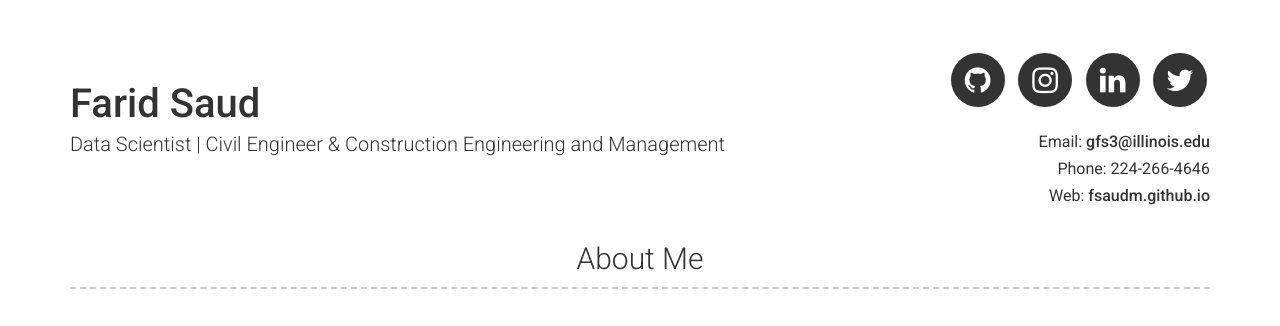
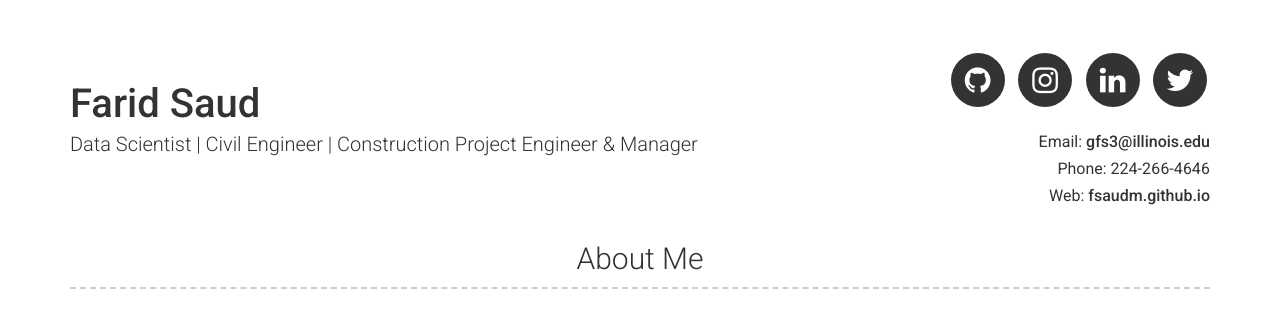
Before and after one commit to fsaudm/fsaudm.github.io, a Jekyll site: the page built from index.md, in a window 1280 px wide and 900 px high. Shown: the top 326 px of the window. Built offline with Jekyll 4.4.1, drawn with Linux system fonts in a browser that asks for light colours.

Commit message:
Update _config.yml

```diff
--- a/_config.yml
+++ b/_config.yml
@@ -9,7 +9,7 @@ darkmode: never
 
 # Personal info
 name: Farid Saud
-title: Data Scientist | Civil Engineer & Construction Engineering and Management
+title: Data Scientist | Civil Engineer | Construction Project Engineer & Manager
 email: gfs3@illinois.edu
 phone: 224-266-4646
 website: fsaudm.github.io
```
